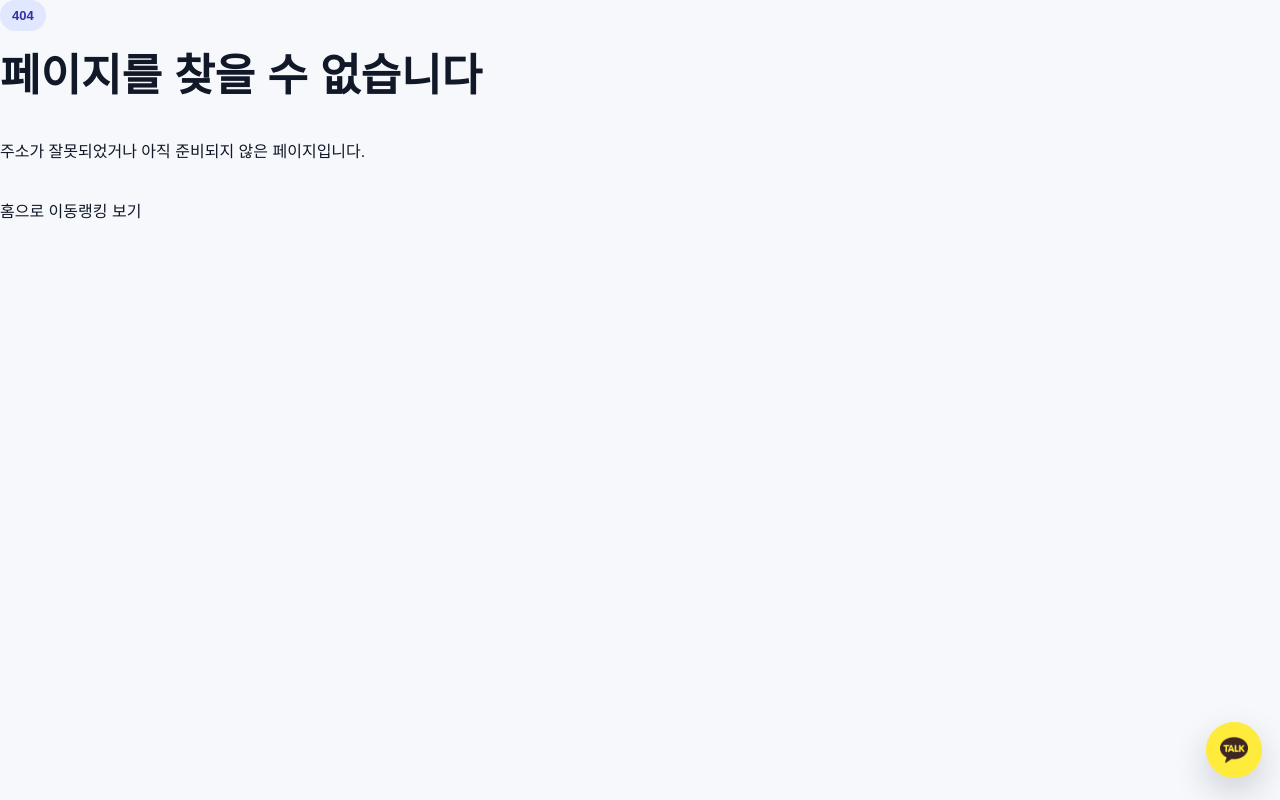
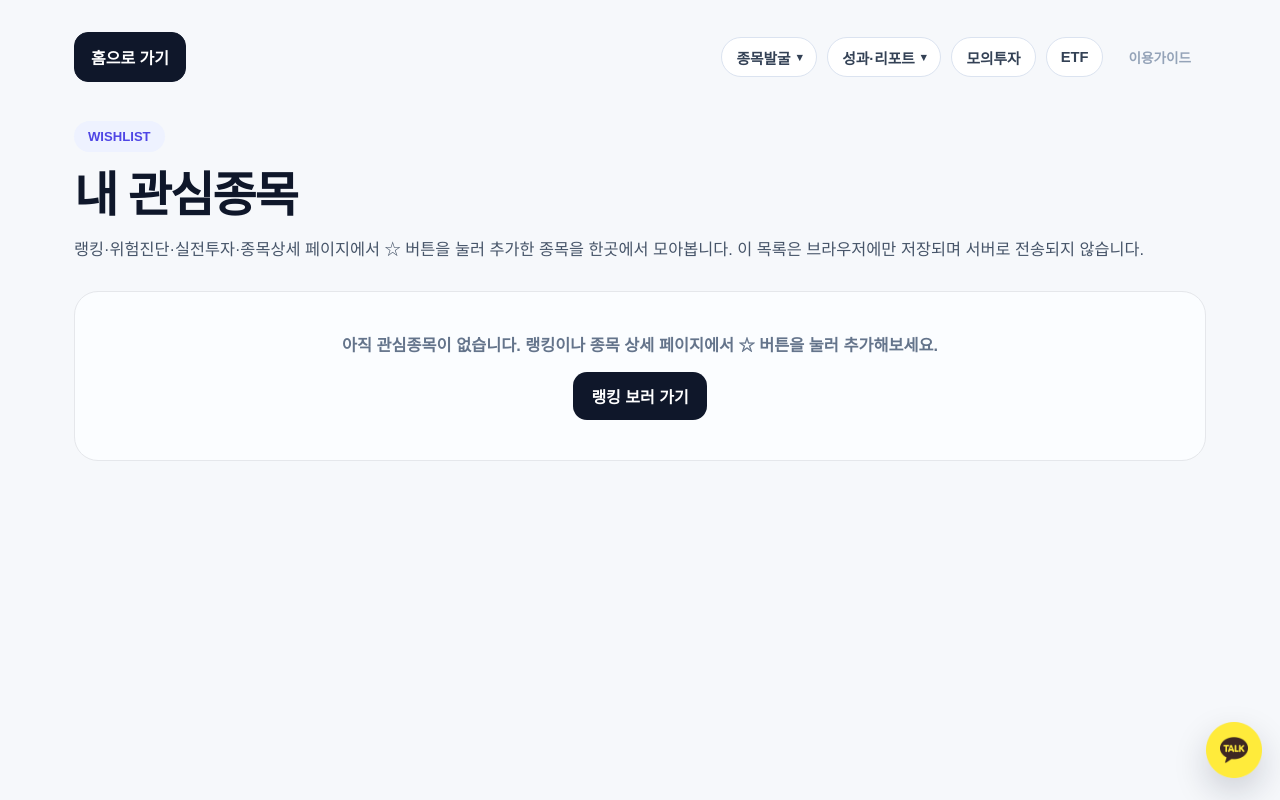
Before and after one commit to DcoyA/screener, a Next.js app: page /wishlist in a window 1280 px wide. Before the commit this address had no page. Built offline with nearby package versions, Linux system fonts and the light colour scheme.

Commit message:
Create page.js

```diff
--- /dev/null
+++ b/app/wishlist/page.js
@@ -0,0 +1,152 @@
+"use client";
+
+import Link from "next/link";
+import { useEffect, useMemo, useState } from "react";
+import stocks from "../data/stocks.json";
+import risks from "../data/risks.json";
+import MainNav from "../components/MainNav";
+import WishlistButton from "../components/WishlistButton";
+import { getWishlist, subscribeWishlist } from "../lib/wishlist";
+
+function formatPrice(value) {
+  const num = Number(value || 0);
+  if (!num) return "-";
+  return `${num.toLocaleString("ko-KR")}원`;
+}
+
+function formatPercent(value) {
+  const num = Number(value);
+  if (!Number.isFinite(num)) return "-";
+  const sign = num > 0 ? "+" : "";
+  return `${sign}${num.toFixed(1)}%`;
+}
+
+function buildRiskMap(items) {
+  const map = new Map();
+  items.forEach((item) => map.set(String(item.code), item));
+  return map;
+}
+
+export default function WishlistPage() {
+  const [wishlistEntries, setWishlistEntries] = useState([]);
+  const [mounted, setMounted] = useState(false);
+  const riskMap = useMemo(() => buildRiskMap(risks), []);
+  const stockMap = useMemo(() => new Map(stocks.map((item) => [String(item.code), item])), []);
+
+  useEffect(() => {
+    setMounted(true);
+    setWishlistEntries(getWishlist());
+    const unsubscribe = subscribeWishlist((list) => setWishlistEntries(list));
+    return unsubscribe;
+  }, []);
+
+  const wishlistStocks = useMemo(() => {
+    return wishlistEntries.map((entry) => stockMap.get(String(entry.code))).filter(Boolean);
+  }, [wishlistEntries, stockMap]);
+
+  const insight = useMemo(() => {
+    if (!wishlistStocks.length) return null;
+
+    const avgUpside =
+      wishlistStocks.reduce((sum, item) => sum + (Number(item?.metrics?.upside) || 0), 0) / wishlistStocks.length;
+
+    const riskyCount = wishlistStocks.filter((item) => {
+      const level = riskMap.get(String(item.code))?.level || item?.riskMeta?.level;
+      return level === "주의";
+    }).length;
+
+    const sectorCount = new Map();
+    wishlistStocks.forEach((item) => {
+      const sector = item.sector || "미분류";
+      sectorCount.set(sector, (sectorCount.get(sector) || 0) + 1);
+    });
+    const topSector = [...sectorCount.entries()].sort((a, b) => b[1] - a[1])[0];
+
+    return { avgUpside, riskyCount, topSector };
+  }, [wishlistStocks, riskMap]);
+
+  if (!mounted) return null;
+
+  return (
+    <main style={{ maxWidth: 1180, margin: "0 auto", padding: "32px 24px 80px", color: "#0f172a" }}>
+      <div style={{ display: "flex", justifyContent: "space-between", alignItems: "center", gap: 16, marginBottom: 26, flexWrap: "wrap" }}>
+        <Link href="/" style={{ display: "inline-flex", alignItems: "center", justifyContent: "center", borderRadius: 14, padding: "12px 16px", textDecoration: "none", fontWeight: 800, border: "1px solid #0f172a", background: "#0f172a", color: "#fff" }}>
+          홈으로 가기
+        </Link>
+        <MainNav />
+      </div>
+
+      <section style={{ marginBottom: 26 }}>
+        <p style={{ display: "inline-flex", padding: "8px 14px", borderRadius: 999, background: "#eef2ff", color: "#4f46e5", fontSize: "0.82rem", fontWeight: 900, marginBottom: 16 }}>WISHLIST</p>
+        <h1 style={{ margin: "0 0 12px", fontSize: "clamp(2rem, 4vw, 3rem)", letterSpacing: "-0.04em" }}>내 관심종목</h1>
+        <p style={{ margin: 0, color: "#475569", lineHeight: 1.8, fontSize: "1.02rem" }}>
+          랭킹·위험진단·실전투자·종목상세 페이지에서 ☆ 버튼을 눌러 추가한 종목을 한곳에서 모아봅니다. 이 목록은 브라우저에만 저장되며 서버로 전송되지 않습니다.
+        </p>
+      </section>
+
+      {insight ? (
+        <section style={{ marginBottom: 26 }}>
+          <div style={{ display: "grid", gridTemplateColumns: "repeat(3, minmax(0,1fr))", gap: 12 }}>
+            <div style={{ border: "1px solid #e5e7eb", borderRadius: 20, padding: 18, background: "#fff" }}>
+              <span style={{ display: "block", marginBottom: 8, color: "#64748b", fontSize: "0.84rem", fontWeight: 800 }}>평균 상승여력</span>
+              <strong style={{ fontSize: "1.4rem" }}>{formatPercent(insight.avgUpside)}</strong>
+            </div>
+            <div style={{ border: "1px solid #e5e7eb", borderRadius: 20, padding: 18, background: "#fff" }}>
+              <span style={{ display: "block", marginBottom: 8, color: "#64748b", fontSize: "0.84rem", fontWeight: 800 }}>위험 주의 종목</span>
+              <strong style={{ fontSize: "1.4rem", color: insight.riskyCount > 0 ? "#dc2626" : "#15803d" }}>{insight.riskyCount}개</strong>
+            </div>
+            <div style={{ border: "1px solid #e5e7eb", borderRadius: 20, padding: 18, background: "#fff" }}>
+              <span style={{ display: "block", marginBottom: 8, color: "#64748b", fontSize: "0.84rem", fontWeight: 800 }}>가장 많이 담은 업종</span>
+              <strong style={{ fontSize: "1.4rem" }}>{insight.topSector ? `${insight.topSector[0]} (${insight.topSector[1]})` : "-"}</strong>
+            </div>
+          </div>
+        </section>
+      ) : null}
+
+      <section>
+        {wishlistStocks.length === 0 ? (
+          <div style={{ border: "1px solid #e5e7eb", borderRadius: 24, padding: 40, textAlign: "center", background: "#fbfdff" }}>
+            <p style={{ margin: "0 0 16px", color: "#64748b", fontSize: "1.02rem", fontWeight: 700 }}>
+              아직 관심종목이 없습니다. 랭킹이나 종목 상세 페이지에서 ☆ 버튼을 눌러 추가해보세요.
+            </p>
+            <Link href="/ranking" style={{ display: "inline-flex", alignItems: "center", justifyContent: "center", borderRadius: 14, padding: "12px 18px", textDecoration: "none", fontWeight: 800, background: "#0f172a", color: "#fff" }}>
+              랭킹 보러 가기
+            </Link>
+          </div>
+        ) : (
+          <div style={{ display: "grid", gap: 16 }}>
+            {wishlistStocks.map((stock) => {
+              const riskLevel = riskMap.get(String(stock.code))?.level || stock?.riskMeta?.level || "-";
+              return (
+                <article key={stock.code} style={{ border: "1px solid #e5e7eb", borderRadius: 24, padding: 20, background: "#fff", display: "flex", justifyContent: "space-between", alignItems: "center", gap: 16, flexWrap: "wrap" }}>
+                  <div>
+                    <h3 style={{ margin: "0 0 6px", fontSize: "1.2rem" }}>{stock.name}</h3>
+                    <p style={{ margin: 0, color: "#64748b" }}>{stock.market} · {stock.code}</p>
+                  </div>
+                  <div style={{ display: "flex", gap: 16, alignItems: "center", flexWrap: "wrap" }}>
+                    <div style={{ textAlign: "right" }}>
+                      <span style={{ display: "block", fontSize: "0.8rem", color: "#64748b" }}>현재가</span>
+                      <strong>{formatPrice(stock?.metrics?.closePrice)}</strong>
+                    </div>
+                    <div style={{ textAlign: "right" }}>
+                      <span style={{ display: "block", fontSize: "0.8rem", color: "#64748b" }}>상승여력</span>
+                      <strong>{formatPercent(stock?.metrics?.upside)}</strong>
+                    </div>
+                    <div style={{ textAlign: "right" }}>
+                      <span style={{ display: "block", fontSize: "0.8rem", color: "#64748b" }}>위험도</span>
+                      <strong style={{ color: riskLevel === "주의" ? "#dc2626" : riskLevel === "보통" ? "#b45309" : "#15803d" }}>{riskLevel}</strong>
+                    </div>
+                    <WishlistButton code={stock.code} name={stock.name} size="sm" />
+                    <Link href={`/stock/${stock.code}`} style={{ display: "inline-flex", alignItems: "center", justifyContent: "center", height: 40, padding: "0 14px", borderRadius: 12, fontWeight: 800, textDecoration: "none", background: "#0f172a", color: "#fff" }}>
+                      상세보기
+                    </Link>
+                  </div>
+                </article>
+              );
+            })}
+          </div>
+        )}
+      </section>
+    </main>
+  );
+}
```
